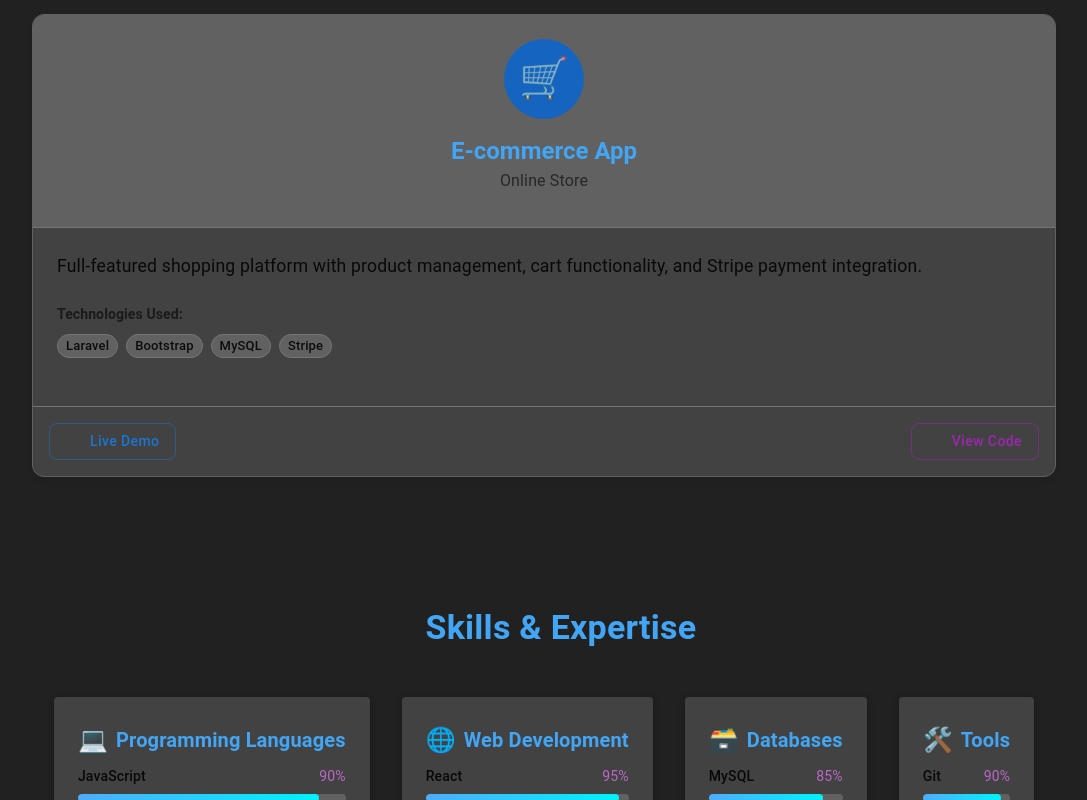
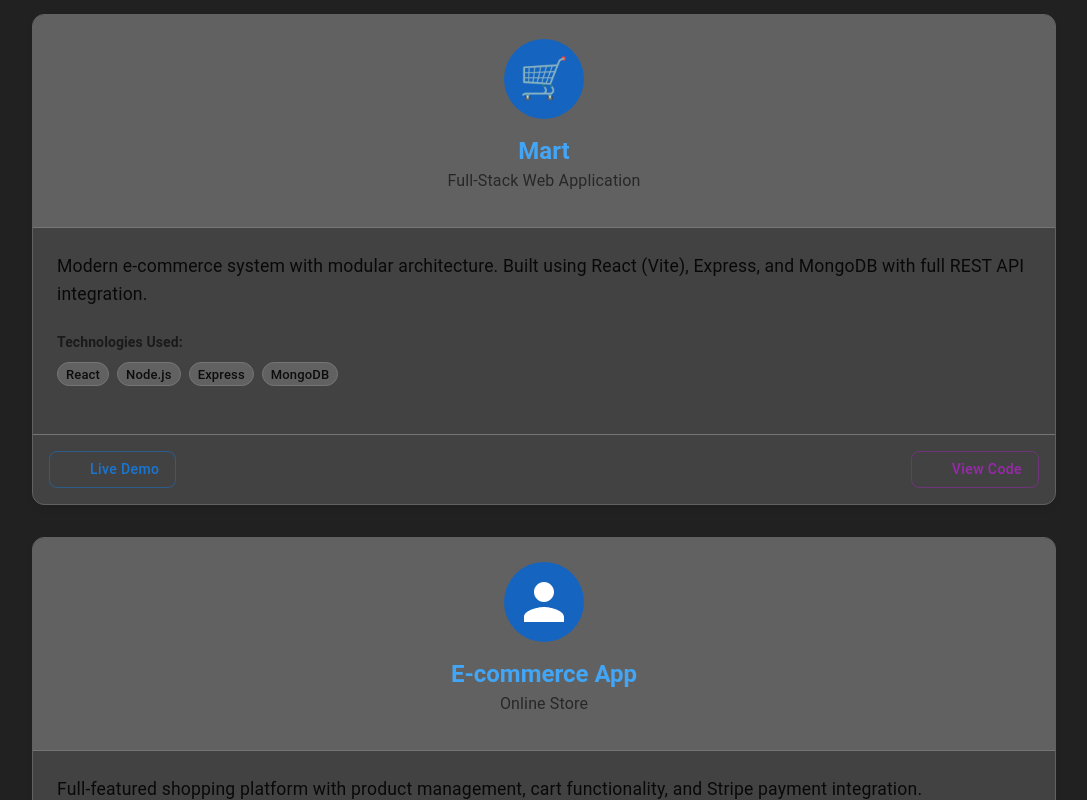
Before and after one commit to hassan2314/Portfolio, a React (Vite) app: page / in a window 1280 px wide. Shown: the part 5440-6240 px from the top of the page, without its empty margins (96-1183 px from the left). Built offline with nearby package versions, Linux system fonts and the light colour scheme; some icons are missing.

Commit message:
Add Mart

```diff
--- a/src/components/Projects.jsx
+++ b/src/components/Projects.jsx
@@ -61,6 +61,15 @@
       githubLink: "https://github.com/hassan2314/Youtube",
       demoLink: "#",
     },
+  {
+    title: "Mart",
+    subtitle: "Full-Stack Web Application",
+    description:
+      "Modern e-commerce system with modular architecture. Built using React (Vite), Express, and MongoDB with full REST API integration.",
+    technologies: ["React", "Node.js", "Express", "MongoDB"],
+    githubLink: "https://github.com/hassan2314/Mart",
+    demoLink: "#",
+  },
     {
       title: "E-commerce App",
       subtitle: "Online Store",
```
